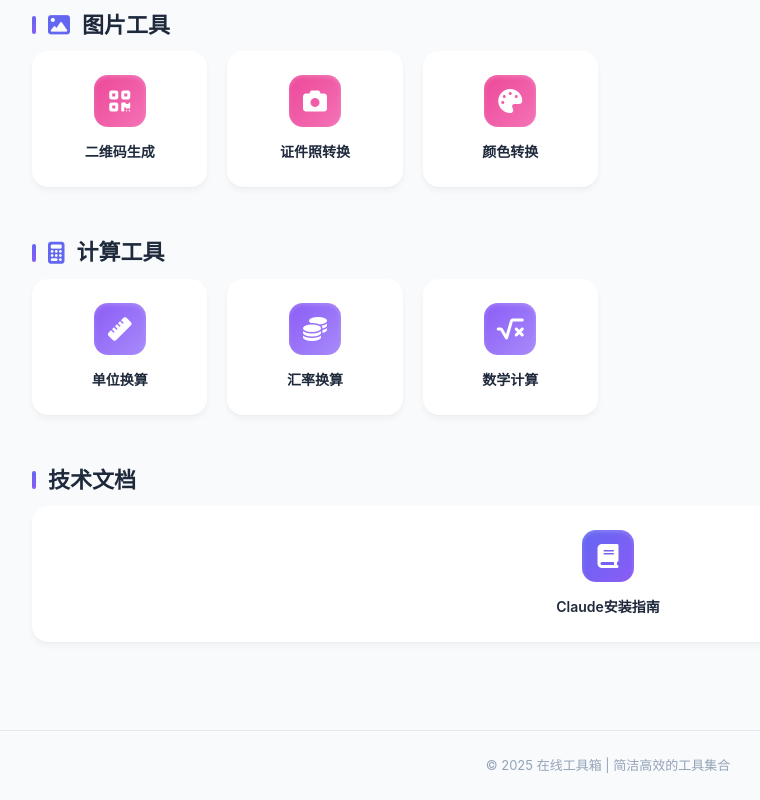
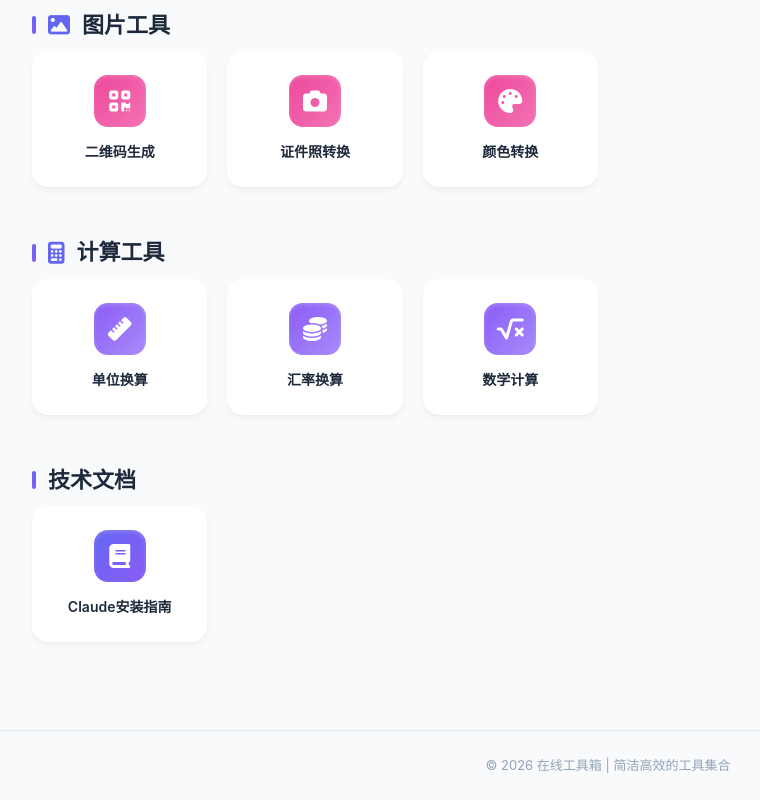
Before and after one commit to SmartBigBoy/Toolkit, a website: page index.html in a window 1280 px wide. Shown: the part 786-1586 px from the top of the page, without its empty margins (32-792 px from the left). Drawn offline with Linux system fonts and the light colour scheme; a script that the page names is missing.

Commit message:
fix: 修复卡片尺寸，版权年份更新为2026

```diff
--- a/index.html
+++ b/index.html
@@ -188,7 +188,7 @@
             <!-- 技术文档 -->
             <section class="section">
                 <h2 class="section-title">技术文档</h2>
-                <div class="tools-grid">
+                <div class="tool-grid">
                     <div class="tool-card" data-name="Claude安装指南" data-desc="Claude Code 完整安装教程">
                         <a href="assets/claude.html" target="_blank">
                             <div class="tool-icon"><i class="fas fa-book"></i></div>
@@ -202,7 +202,7 @@
 
     <footer class="footer">
         <div class="container">
-            <p>© 2025 在线工具箱 | 简洁高效的工具集合</p>
+            <p>© 2026 在线工具箱 | 简洁高效的工具集合</p>
         </div>
     </footer>
 
```
Also changed, not shown: tools/base64.html (+1 -1 lines), tools/color.html (+1 -1 lines), tools/convert.html (+1 -1 lines), tools/currency.html (+1 -1 lines), tools/hash.html (+1 -1 lines), tools/json.html (+1 -1 lines), tools/math.html (+1 -1 lines), tools/password.html (+1 -1 lines), tools/photo.html (+1 -1 lines), tools/qrcode.html (+1 -1 lines), tools/text.html (+1 -1 lines), tools/timestamp.html (+1 -1 lines), tools/unit.html (+1 -1 lines), tools/url.html (+1 -1 lines).
